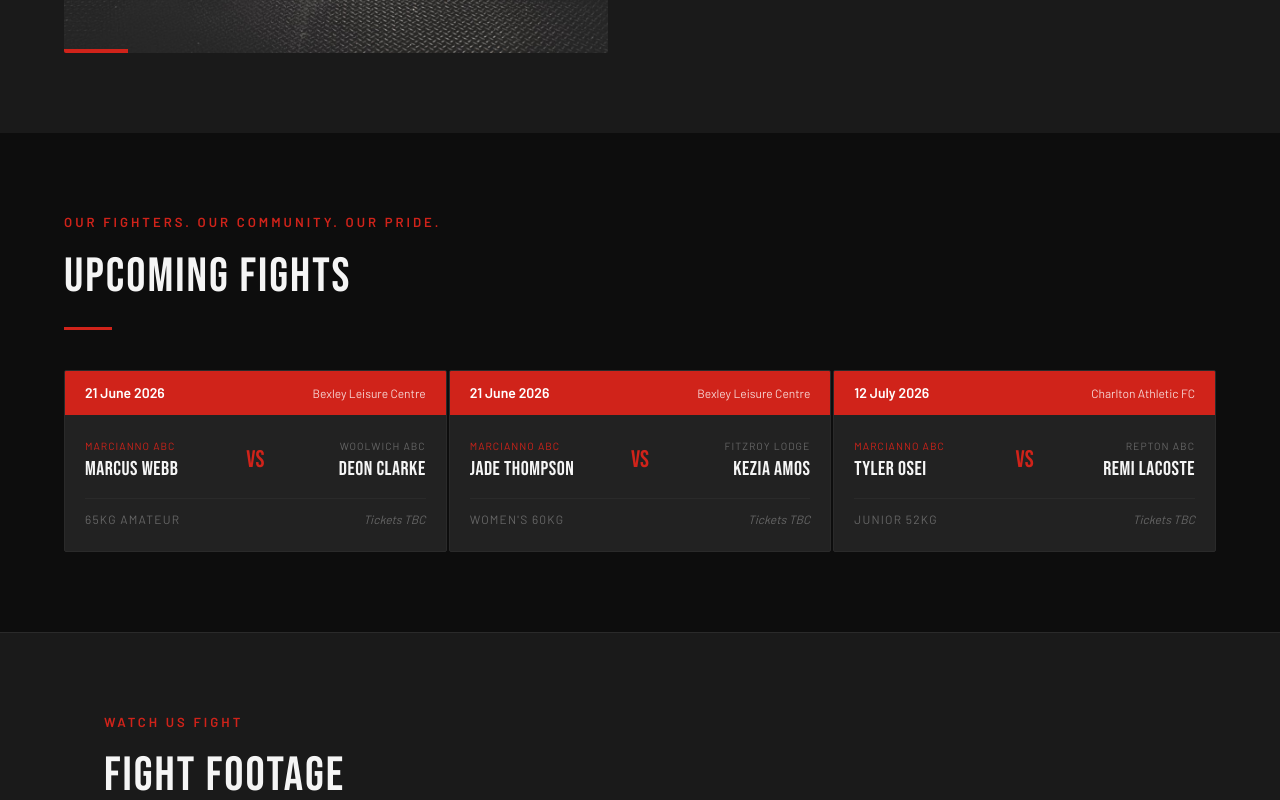
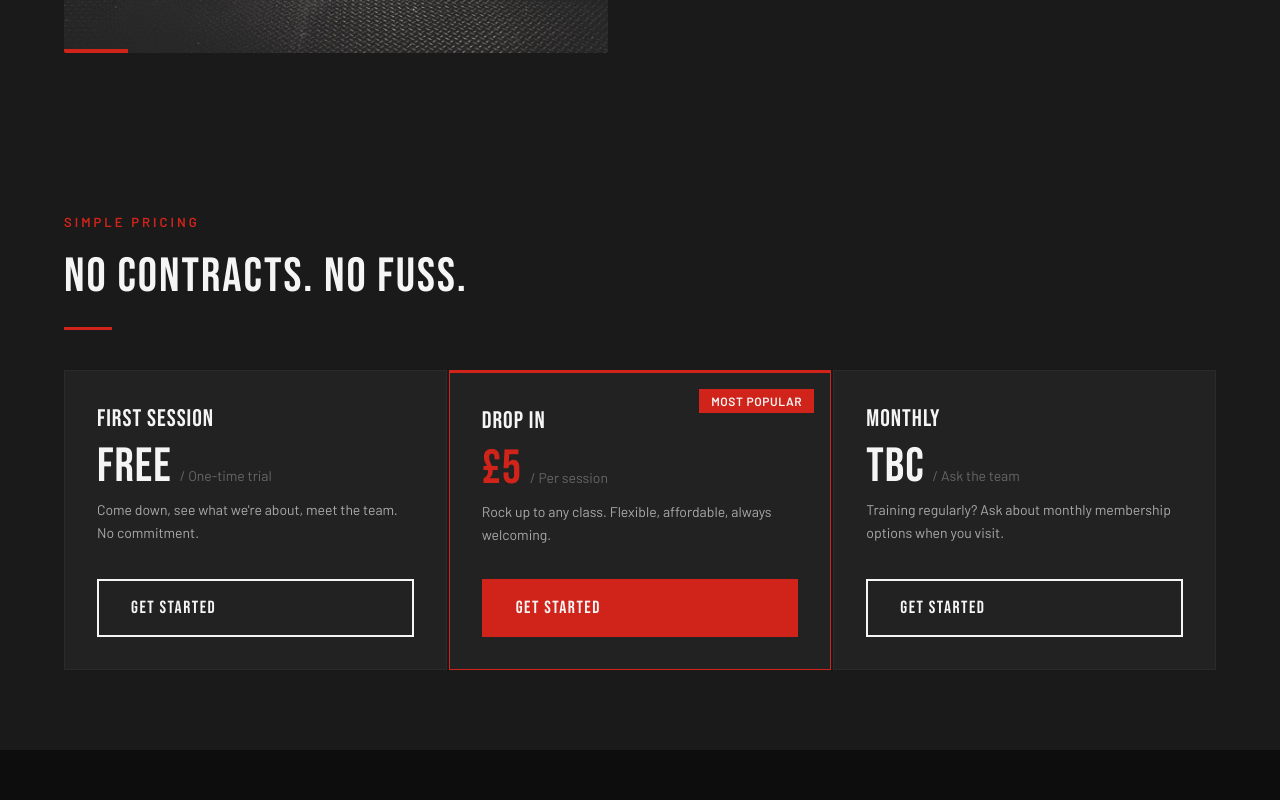
Before and after one commit to amanzeao7/marcianno-abc, a Next.js app: page / in a window 1280 px wide. Shown: the part 3060-3860 px from the top of the page. Built offline with nearby package versions, Linux system fonts and the light colour scheme.

Commit message:
Remove FightsSection and VideoSection imports
Removed FightsSection and VideoSection from HomePage.

```diff
--- a/app/page.tsx
+++ b/app/page.tsx
@@ -2,11 +2,8 @@ import HeroSection from '@/components/home/HeroSection'
 import ClassesSection from '@/components/home/ClassesSection'
 import ScheduleSection from '@/components/home/ScheduleSection'
 import WhySection from '@/components/home/WhySection'
-import FightsSection from '@/components/home/FightsSection'
 import PricingSection from '@/components/home/PricingSection'
 import ContactSection from '@/components/home/ContactSection'
-import VideoSection from '@/components/fights/VideoSection'
-import { videoEmbeds } from '@/lib/data'
 
 export default function HomePage() {
   return (
@@ -15,8 +12,6 @@ export default function HomePage() {
       <ClassesSection />
       <ScheduleSection />
       <WhySection />
-      <FightsSection />
-      <VideoSection embeds={videoEmbeds} />
       <PricingSection />
       <ContactSection />
     </main>
```
